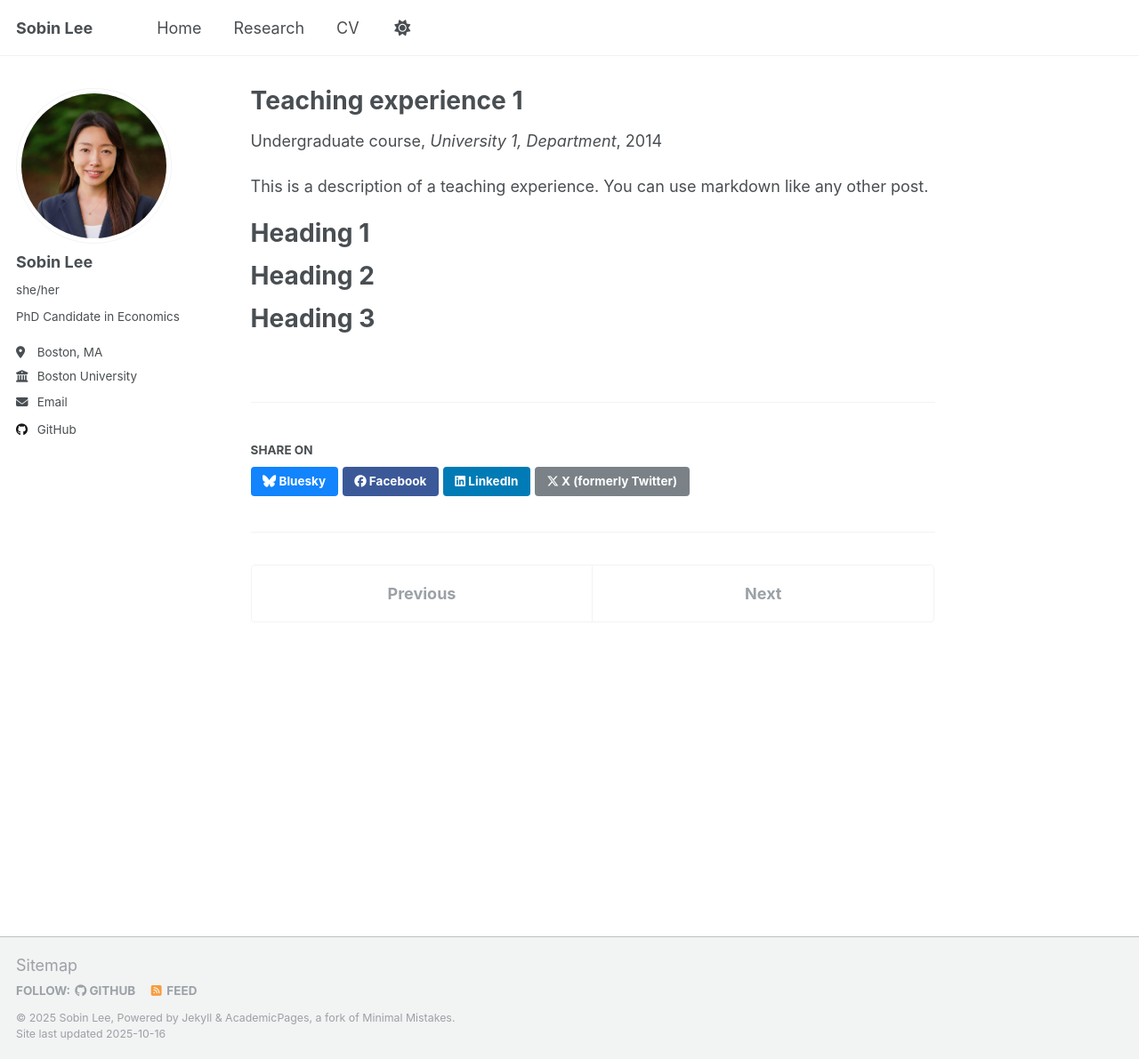
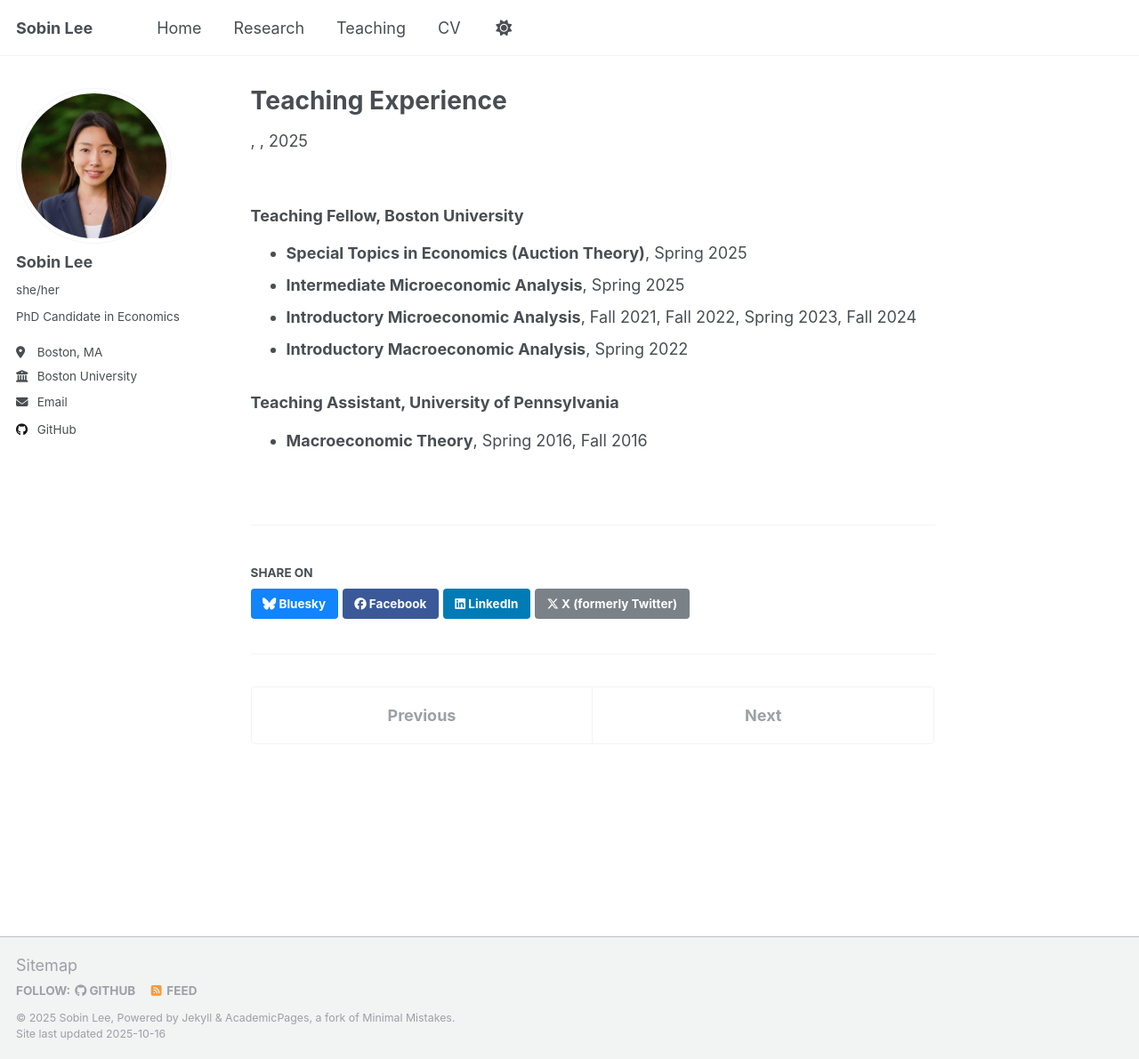
Before and after one commit to sobin-lee/sobin-lee.github.io, a Jekyll site: the page built from _teaching/2014-spring-teaching-1.md, in a window 1280 px wide and 1191 px high. Shown: the whole window at 89% size. Built offline with Jekyll 4.4.1, drawn with Linux system fonts in a browser that asks for light colours; a script that is not in the unit is left out.

Commit message:
Update navigation, publications, teaching, and homepage

```diff
--- a/_data/navigation.yml
+++ b/_data/navigation.yml
@@ -14,5 +14,8 @@ main:
 - title: "Research"
   url: "/publications/"
 
+- title: "Teaching"
+  url: "/teaching/"
+
 - title: "CV"
   url: "/files/Sobin_Lee_CV_100125.pdf"
--- a/_teaching/2014-spring-teaching-1.md
+++ b/_teaching/2014-spring-teaching-1.md
@@ -1,20 +1,14 @@
 ---
-title: "Teaching experience 1"
+title: "Teaching Experience"
 collection: teaching
-type: "Undergraduate course"
-permalink: /teaching/2014-spring-teaching-1
-venue: "University 1, Department"
-date: 2014-01-01
-location: "City, Country"
+permalink: /teaching/
 ---
 
-This is a description of a teaching experience. You can use markdown like any other post.
+### Teaching Fellow, Boston University
+- **Special Topics in Economics (Auction Theory)**, Spring 2025
+- **Intermediate Microeconomic Analysis**, Spring 2025
+- **Introductory Microeconomic Analysis**, Fall 2021, Fall 2022, Spring 2023, Fall 2024
+- **Introductory Macroeconomic Analysis**, Spring 2022
 
-Heading 1
-======
-
-Heading 2
-======
-
-Heading 3
-======
+### Teaching Assistant, University of Pennsylvania
+- **Macroeconomic Theory**, Spring 2016, Fall 2016
```
Also changed, not shown: _pages/publications.md (+39 -0 lines), _publications/publications.md (+8 -6 lines), index.md (+3 -1 lines).
